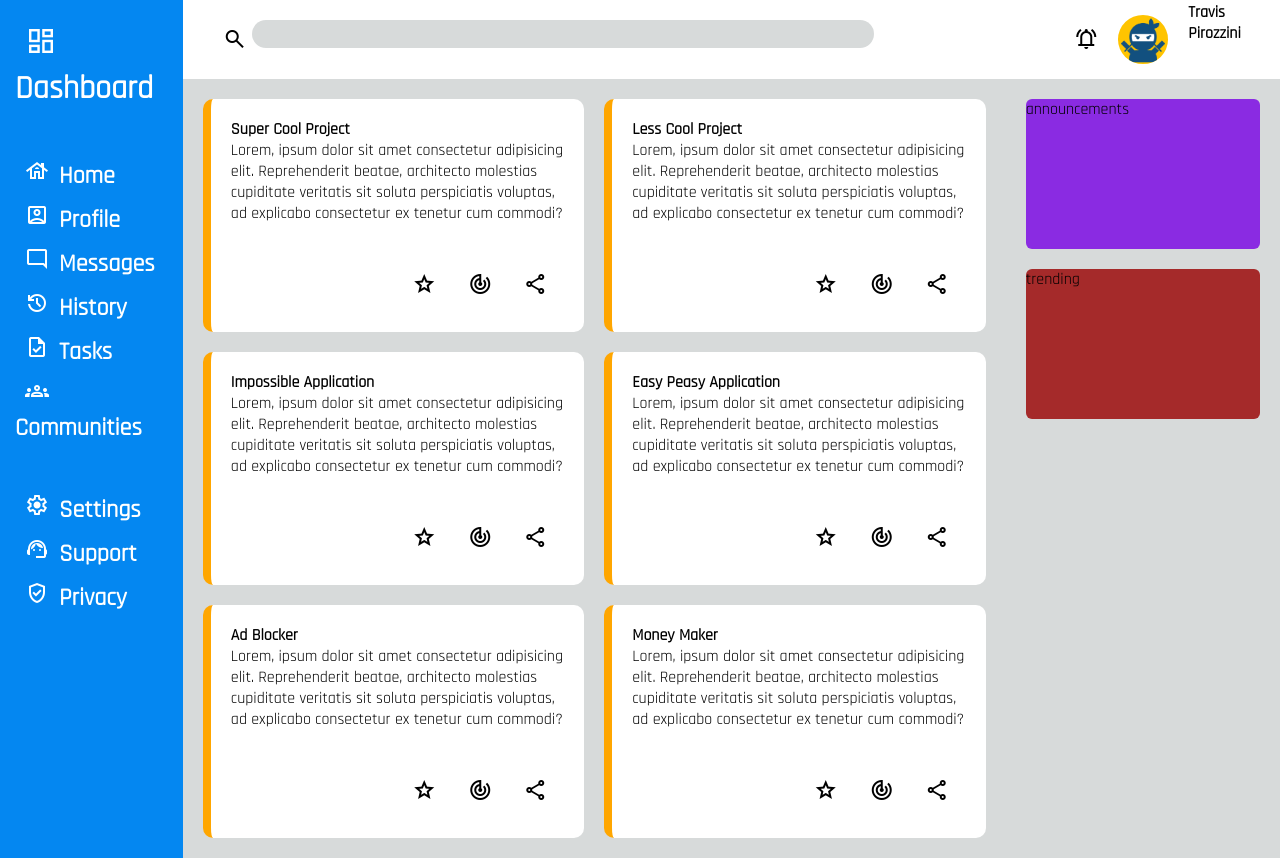
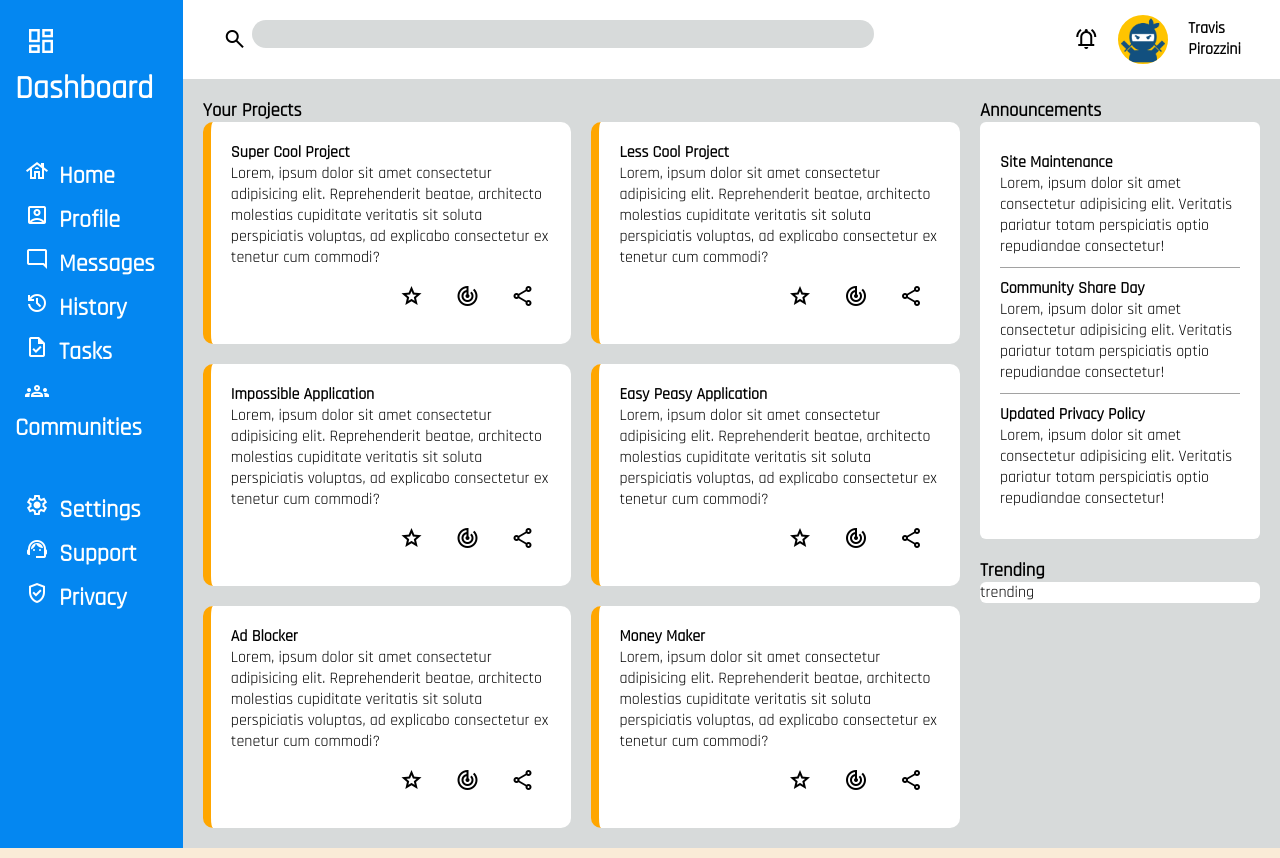
Before and after one commit to T-Pirozzini/admin-dashboard, a plain HTML site: page index.html in a window 1280 px wide. Drawn offline with nearby package versions, Linux system fonts and the light colour scheme.

Commit message:
complete announcements

```diff
--- a/index.html
+++ b/index.html
@@ -61,7 +61,8 @@
     <!-- Content -->
     <div class="content-container">
       <!-- Projects -->
-
+      <div class="projects">
+        <h3 class="project-title">Your Projects</h3>
         <div class="project-container">
           <div>
             <h4>Super Cool Project</h4>
@@ -154,22 +155,41 @@
             </div>
           </div>
         </div>
+      </div>
 
-
+        <!-- Socials -->
         <div class="social-container">
           <!-- Announcements -->
+          <div class="announcement">
+            <h3 class="announcement-title">Announcements</h3>
+            <div class="announcement-container">
               <div class="announcements">
-          <p>announcements</p>
+                <div>
+                  <h4>Site Maintenance</h4>
+                  <p>Lorem, ipsum dolor sit amet consectetur adipisicing elit. Veritatis pariatur totam perspiciatis optio repudiandae consectetur!</p>
+                </div>
+                <div>
+                  <h4>Community Share Day</h4>
+                  <p>Lorem, ipsum dolor sit amet consectetur adipisicing elit. Veritatis pariatur totam perspiciatis optio repudiandae consectetur!</p>
+                </div>
+                <div>
+                  <h4>Updated Privacy Policy</h4>
+                  <p>Lorem, ipsum dolor sit amet consectetur adipisicing elit. Veritatis pariatur totam perspiciatis optio repudiandae consectetur!</p>
+                </div>
+              </div>
+            </div>
           </div>
           <!-- Trending -->
           <div class="trending">
+            <h3 class="trending-title">Trending</h3>
+            <div class="trending-container">
+              <div class="trendings">
                 <p>trending</p>
               </div>
             </div>
-
           </div>
-
         </div>
-
+      </div>
+    </div>
   </body>
 </html>
--- a/style.css
+++ b/style.css
@@ -74,13 +74,16 @@ nav {
   display: grid;
   grid-template-columns: 3fr 1fr;
   background-color: hsl(180, 4%, 85%);
+  padding: 20px;
 }
 .project-container {
   display: grid;
   grid-template-columns: 1fr 1fr;
   grid-template-rows: 1fr 1fr 1fr;
   gap: 20px;
-  margin: 20px;
+}
+.content-title {
+  padding: 20px 0px 10px 0px;
 }
 .project-container > div {
   border-left: 8px solid rgb(255, 166, 0);
@@ -89,33 +92,41 @@ nav {
   background-color: white;
   min-width: 250px;
   max-height: 250px;
-  /* border: 1px red solid; */
-
 }
 .icons-container {
   display: flex;
   justify-content: flex-end;
 }
-p {
-  padding-bottom: 2rem;
-}
 .icons-container > span {
   padding: 1rem;
 }
 
-
-.social-container {
-  margin: 20px;
+.announcement {
+  min-width: 300px;
 }
-.social-container > div {
+.announcement-container, .trending-container, .announcement-title, .trending-title {
+  margin-left: 20px;
+}
+.announcement-container > div, .trending-container > div {
   margin-bottom: 20px;
   border-radius: 6px;
 }
 .announcements {
-  height: 150px;
-  background-color: blueviolet;
+  padding: 20px;
+  background-color: white;
 }
+.announcements > div {
+  padding: 10px 0px;
+  border-bottom: 1px solid rgba(0, 0, 0, 0.365);
+}
+.announcements :nth-child(3) {
+  border-bottom: 0px;
+}
+
 .trending {
-  height: 150px;
-  background-color:brown;
+  min-width: 300px;
 }
+.trendings {
+
+  background-color:white;
+}
```
Lines whose indentation alone changed are shown as unchanged.
